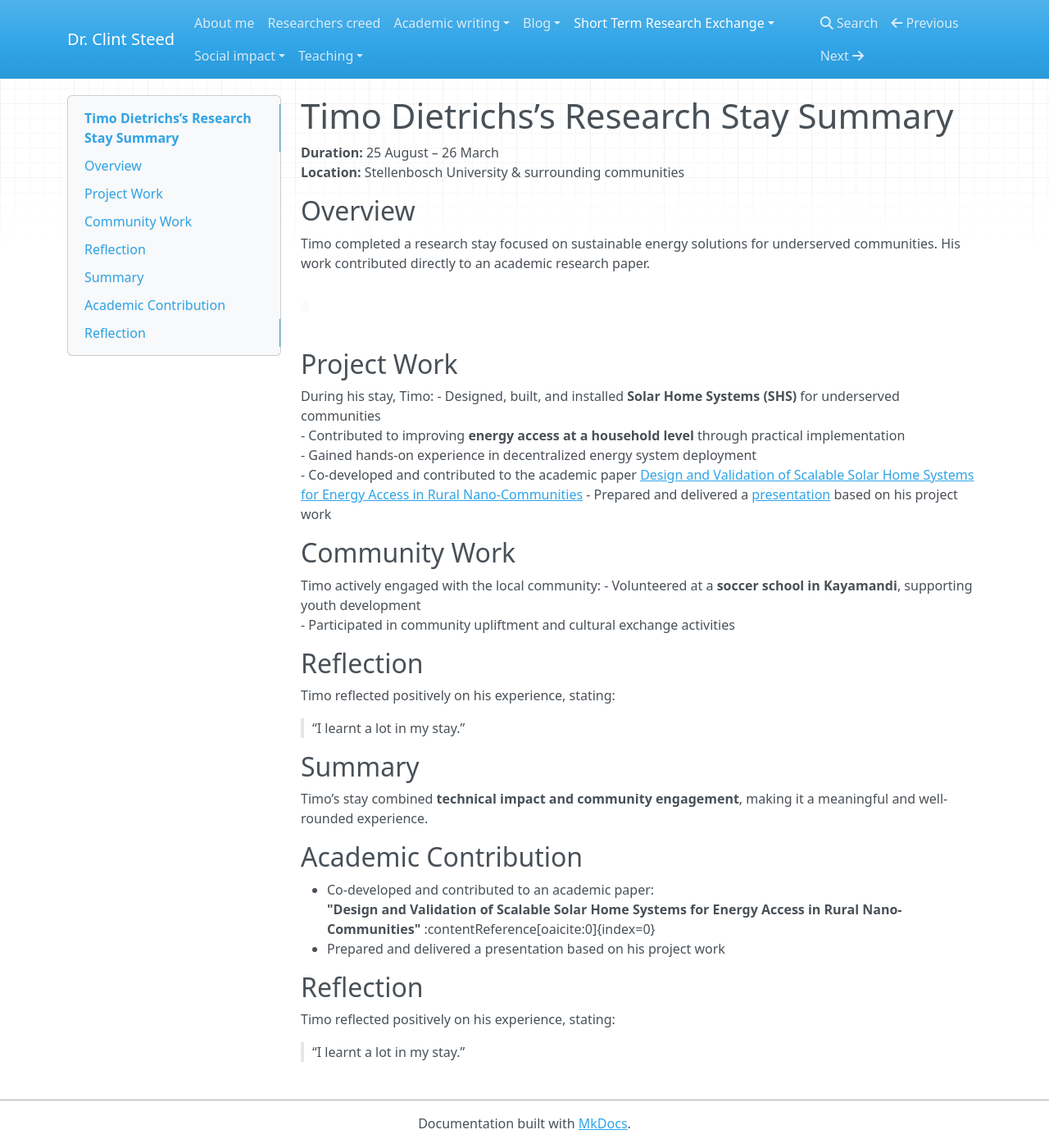
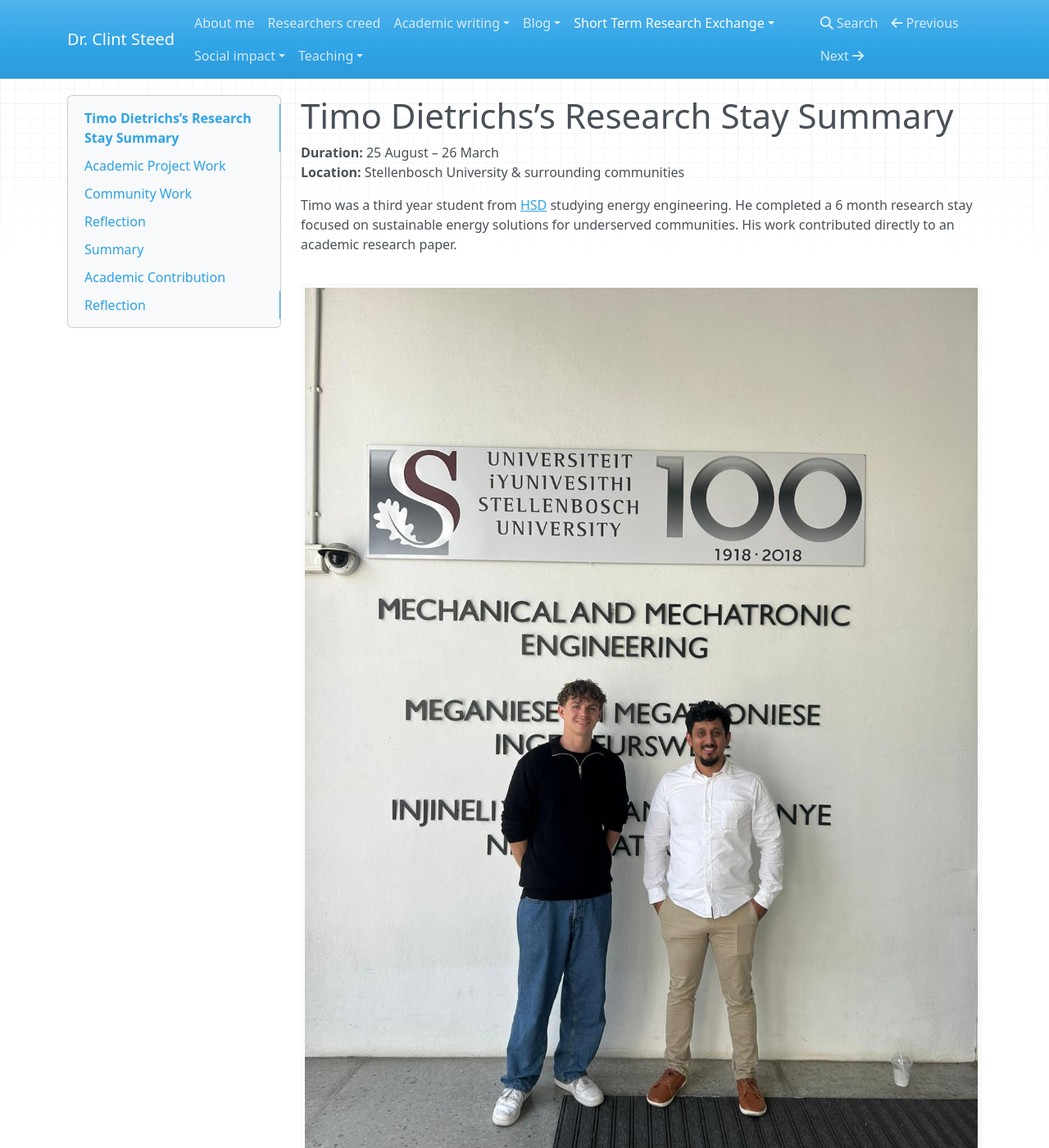
Before and after one commit to Steedalion/Blog, an MkDocs documentation site: the page built from docs/Short Term Research Exchange/2508-2602 Timo Dietrich.md, in a window 1280 px wide and 1400 px high. Shown: the whole window at 82% size. Built offline with MkDocs 1.6.1, drawn with Linux system fonts in a browser that asks for light colours; nearby versions of some CDN libraries; some of the changed text lies outside the part shown.

Commit message:
corrected some issues with Research exchange.

```diff
--- a/docs/Short Term Research Exchange/2508-2602 Timo Dietrich.md
+++ b/docs/Short Term Research Exchange/2508-2602 Timo Dietrich.md
@@ -3,17 +3,16 @@
 **Duration:** 25 August – 26 March
 **Location:** Stellenbosch University & surrounding communities
 
-## Overview
-Timo completed a research stay focused on sustainable energy solutions for underserved communities. His work contributed directly to an academic research paper.
+Timo  was a third year student from [HSD](https://www.hs-duesseldorf.de/en) studying energy engineering. He completed a 6 month research stay focused on sustainable energy solutions for underserved communities. His work contributed directly to an academic research paper.
 
-![](/home/steed/Documents/Blog/docs/Short Term Research Exchange/PHOTO-2026-03-25-16-21-34.jpg)
+![](./PHOTO-2026-03-25-16-21-34.jpg)
 
-## Project Work
+## Academic Project Work
 During his stay, Timo:
 - Designed, built, and installed **Solar Home Systems (SHS)** for underserved communities
 - Contributed to improving **energy access at a household level** through practical implementation
 - Gained hands-on experience in decentralized energy system deployment
-- Co-developed and contributed to the academic paper [Design and Validation of Scalable Solar Home Systems for Energy Access in Rural Nano-Communities](/.Timo Dietrich Paper.pdf)
+- Co-developed and contributed to the academic paper [Design and Validation of Scalable Solar Home Systems for Energy Access in Rural Nano-Communities](./Timo Dietrich Paper.pdf)
 - Prepared and delivered a [presentation](./Timo Dietrich presentation.pdf) based on his project work
 
 ## Community Work
```
